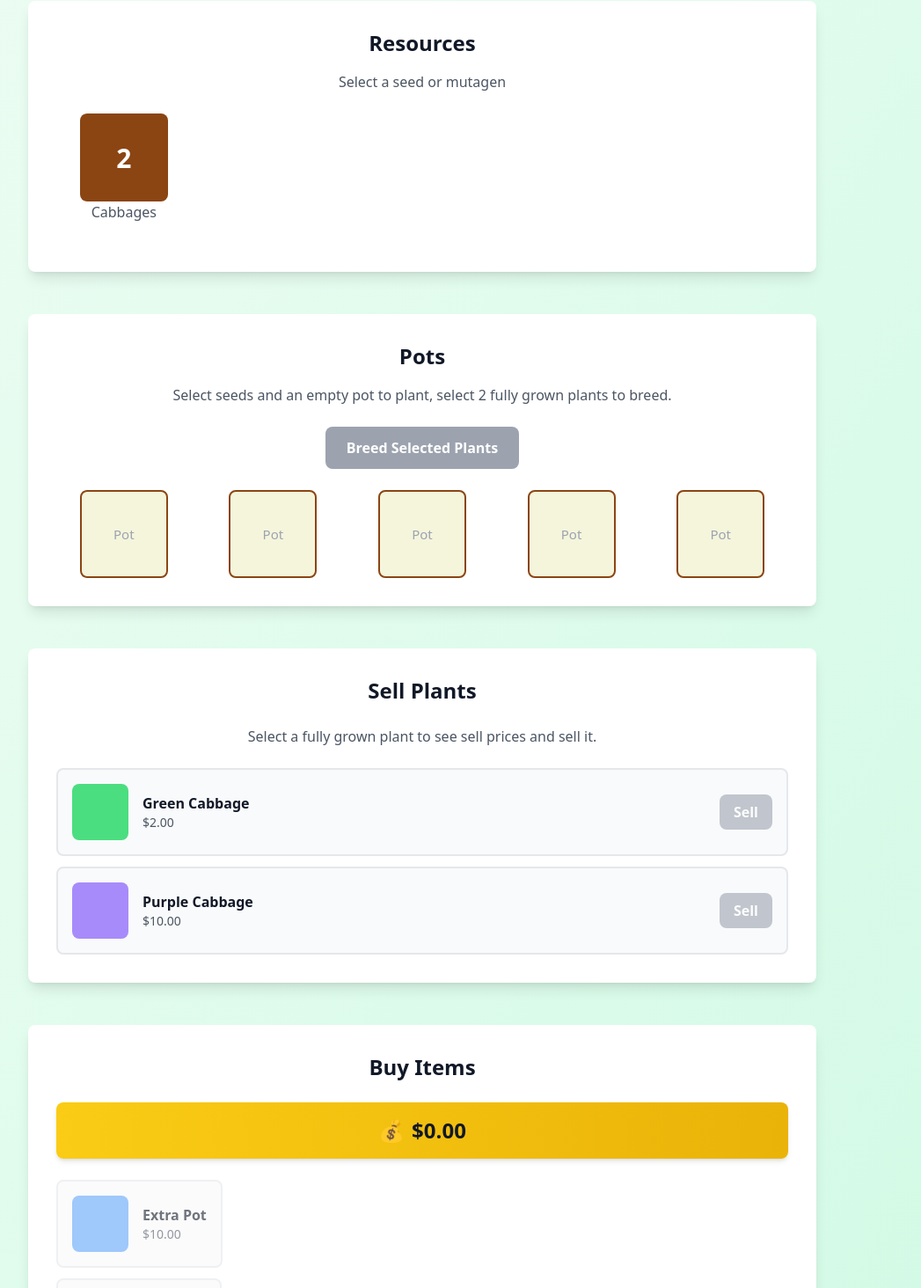
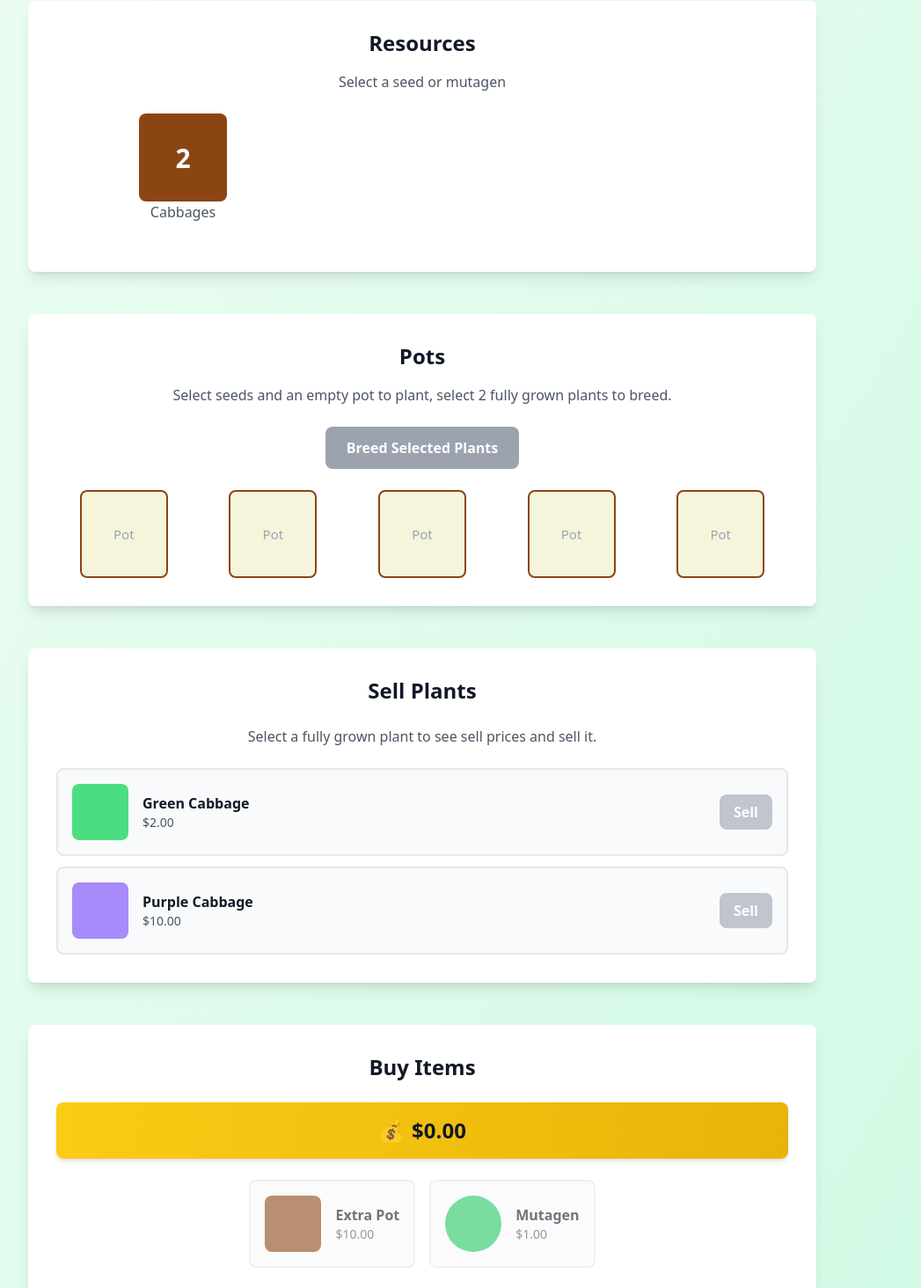
Before and after one commit to BeksOmega/plant-breeding, a Next.js app: page / in a window 1280 px wide. Shown: the part 499-1963 px from the top of the page at 88% size, without its empty margins (160-1207 px from the left). Built offline with nearby package versions, Linux system fonts and the light colour scheme.

Commit message:
fix: cleanup for mutagens

```diff
--- a/app/components/Pot.tsx
+++ b/app/components/Pot.tsx
@@ -8,6 +8,7 @@ interface PotProps {
   onSelect?: (selected: boolean) => void;
   isEmpty?: boolean;
   canSelect?: boolean; // Whether the pot can be selected (for breeding mode with fully grown plants)
+  hasMutagenGlow?: boolean; // Whether the pot has mutagen glow
   children?: ReactNode; // Plant growing in the pot
 }
 
@@ -17,6 +18,7 @@ export default function Pot({
   onSelect,
   isEmpty = true,
   canSelect: canSelectProp,
+  hasMutagenGlow = false,
   children,
 }: PotProps) {
   const [internalSelected, setInternalSelected] = useState(false);
@@ -35,17 +37,20 @@ export default function Pot({
     onSelect?.(newSelected);
   };
 
+  // Get box-shadow for mutagen glow (selection ring uses outline for proper offset support)
+  const getBoxShadow = () => {
+    if (!hasMutagenGlow) return undefined;
+
+    return "0 0 20px rgba(34, 197, 94, 0.8), 0 0 40px rgba(34, 197, 94, 0.6), inset 0 0 20px rgba(34, 197, 94, 0.3)";
+  };
+
   return (
     <button
       onClick={handleClick}
       className={`
         transition-all duration-200 ease-in-out
         relative
-        ${
-          isSelected
-            ? "ring-4 ring-green-500 ring-offset-2 scale-105"
-            : "hover:scale-105"
-        }
+        ${isSelected ? "scale-105" : "hover:scale-105"}
       `}
       style={{
         width: `${size}px`,
@@ -53,6 +58,11 @@ export default function Pot({
         backgroundColor: "#f5f5dc", // Beige/light brown for empty pot
         border: "2px solid #8B4513", // Brown border
         borderRadius: "8px",
+        boxShadow: getBoxShadow(),
+        // Use outline for selection ring (matches Tailwind's ring-4 ring-green-500 ring-offset-2)
+        // Outline works independently from box-shadow, so both can be visible
+        outline: isSelected ? "4px solid rgba(16, 185, 129, 1)" : undefined,
+        outlineOffset: isSelected ? "2px" : undefined,
       }}
       aria-label={isEmpty ? "Empty pot" : "Pot with plant"}
       disabled={!canSelect}
--- a/app/components/Shop.tsx
+++ b/app/components/Shop.tsx
@@ -9,6 +9,7 @@ export interface ShopItemData {
   label: string;
   price: number;
   onPurchase: () => void; // Each item handles its own purchase logic
+  shape: "square" | "circle";
 }
 
 interface ShopProps {
@@ -25,13 +26,14 @@ export default function Shop({ money, items }: ShopProps) {
       <MoneyDisplay amount={money} />
 
       {/* Shop items in rows */}
-      <div className="space-y-3">
+      <div className="flex flex-row gap-4 justify-center">
         {items.map((item) => (
           <ShopItem
             key={item.id}
             color={item.color}
             label={item.label}
             price={item.price}
+            shape={item.shape}
             canAfford={money >= item.price}
             onPurchase={item.onPurchase}
           />
--- a/app/components/ShopItem.tsx
+++ b/app/components/ShopItem.tsx
@@ -6,6 +6,7 @@ interface ShopItemProps {
   price: number;
   onPurchase?: () => void;
   canAfford?: boolean;
+  shape: "square" | "circle";
 }
 
 export default function ShopItem({
@@ -14,6 +15,7 @@ export default function ShopItem({
   price,
   onPurchase,
   canAfford = true,
+  shape = "square",
 }: ShopItemProps) {
   return (
     <button
@@ -30,7 +32,9 @@ export default function ShopItem({
     >
       {/* Colored square (picture) */}
       <div
-        className="w-16 h-16 rounded-lg flex-shrink-0"
+        className={`w-16 h-16 ${
+          shape === "circle" ? "rounded-full" : "rounded-lg"
+        } flex-shrink-0`}
         style={{ backgroundColor: color }}
       />
 
--- a/app/page.tsx
+++ b/app/page.tsx
@@ -14,6 +14,7 @@ import {
   countPurpleCabbages,
   getPhenotypeColor,
   getGenotype,
+  mutate,
 } from "./types/genetics";
 
 interface CabbageData {
@@ -55,8 +56,10 @@ export default function Home() {
     {
       id: "s1",
       genetics: [
-        { chromosome1: [false, false], chromosome2: [false, false] }, // RSRS
-        { chromosome1: [false, true], chromosome2: [true, true] }, // Rsrs
+        { chromosome1: [false, false], chromosome2: [false, false] }, // RR, SS
+        // For testing purposes, you can uncomment this to use the rr, ss genotype
+        // { chromosome1: [true, true], chromosome2: [true, true] }, // rr, ss
+        { chromosome1: [false, true], chromosome2: [true, true] }, // Rr, ss
       ],
     },
   ]);
@@ -65,6 +68,11 @@ export default function Home() {
   // Mutagen stacks state
   const [mutagenStacks, setMutagenStacks] = useState<MutagenStackData[]>([]);
   const [selectedMutagenIds, setSelectedMutagenIds] = useState<string[]>([]);
+
+  // Pots with mutagen glow (Set of pot IDs)
+  const [potsWithMutagenGlow, setPotsWithMutagenGlow] = useState<Set<string>>(
+    new Set()
+  );
 
   // Pots state - start with all empty pots
   const [pots, setPots] = useState<PotData[]>([
@@ -160,6 +168,12 @@ export default function Home() {
       .map((pot) => pot!.plantId!)
       .filter(Boolean);
 
+    // Get pot IDs that had plants culled
+    const potIdsToClearGlow = selectedPotIds.filter((potId) => {
+      const pot = pots.find((p) => p.id === potId);
+      return pot && pot.plantId;
+    });
+
     // Remove plants from pots
     setPots((prev) =>
       prev.map((p) =>
@@ -168,6 +182,13 @@ export default function Home() {
           : p
       )
     );
+
+    // Remove mutagen glow from pots that had plants culled
+    setPotsWithMutagenGlow((prev) => {
+      const updated = new Set(prev);
+      potIdsToClearGlow.forEach((id) => updated.delete(id));
+      return updated;
+    });
 
     // Remove plants from cabbages list
     setCabbages((prev) => prev.filter((c) => !plantIdsToRemove.includes(c.id)));
@@ -211,6 +232,37 @@ export default function Home() {
   const handlePotSelection = (potIds: string[]) => {
     setSelectedPotIds(potIds);
 
+    // If a mutagen is selected and an empty pot is selected, apply glow
+    if (potIds.length > 0 && selectedMutagenIds.length > 0) {
+      const potId = potIds[0];
+      const mutagenId = selectedMutagenIds[0];
+
+      const pot = pots.find((p) => p.id === potId);
+      const mutagenStack = mutagenStacks.find((m) => m.id === mutagenId);
+
+      // Can only apply mutagen to empty pots
+      if (pot && !pot.plantId && mutagenStack && mutagenStack.count > 0) {
+        // Add glow to pot
+        setPotsWithMutagenGlow((prev) => new Set(prev).add(potId));
+
+        // Consume one mutagen
+        setMutagenStacks((prev) => {
+          const updated = prev.map((stack) =>
+            stack.id === mutagenId
+              ? { ...stack, count: stack.count - 1 }
+              : stack
+          );
+          // Remove stacks with 0 count
+          return updated.filter((s) => s.count > 0);
+        });
+
+        // Clear selections
+        setSelectedMutagenIds([]);
+        setSelectedPotIds([]);
+        return;
+      }
+    }
+
     // If a seed is selected and an empty pot is selected, plant immediately
     if (potIds.length > 0 && selectedSeedIds.length > 0) {
       const potId = potIds[0];
@@ -229,7 +281,13 @@ export default function Home() {
         const willHaveRemainingSeeds = seedStack.genetics.length > 1;
 
         // Use the first genetics from the seed stack
-        const newGenetics = seedStack.genetics[0];
+        let newGenetics = seedStack.genetics[0];
+
+        // If pot has mutagen glow, mutate the genetics
+        if (potsWithMutagenGlow.has(potId)) {
+          newGenetics = mutate(newGenetics);
+          // Glow persists until plant is sold/culled
+        }
 
         const now = Date.now();
         const newCabbageId = `c${now}`;
@@ -304,7 +362,7 @@ export default function Home() {
   const shopItems: ShopItemData[] = [
     {
       id: "item4",
-      color: "#60a5fa",
+      color: "#8B4513",
       label: "Extra Pot",
       price: 10,
       onPurchase: () => {
@@ -312,6 +370,7 @@ export default function Home() {
         setMoney((prev) => prev - 10);
         setPots((prev) => [...prev, { id: `p${Date.now()}` }]);
       },
+      shape: "square",
     },
     {
       id: "mutagen",
@@ -341,6 +400,7 @@ export default function Home() {
           );
         });
       },
+      shape: "circle",
     },
   ];
 
@@ -396,6 +456,11 @@ export default function Home() {
       .map(({ pot }) => pot.plantId!)
       .filter(Boolean);
 
+    // Get pot IDs that had plants removed
+    const potIdsToClearGlow = pots
+      .filter((p) => plantIdsToRemove.includes(p.plantId || ""))
+      .map((p) => p.id);
+
     // Remove plants from pots
     setPots((prev) =>
       prev.map((p) =>
@@ -404,6 +469,13 @@ export default function Home() {
           : p
       )
     );
+
+    // Remove mutagen glow from pots that had plants sold
+    setPotsWithMutagenGlow((prev) => {
+      const updated = new Set(prev);
+      potIdsToClearGlow.forEach((id) => updated.delete(id));
+      return updated;
+    });
 
     // Remove plants from cabbages list
     setCabbages((prev) => prev.filter((c) => !plantIdsToRemove.includes(c.id)));
@@ -500,6 +572,7 @@ export default function Home() {
             <h2 className="text-2xl font-bold text-gray-900 mb-4">Resources</h2>
             <p className="text-gray-600 mb-6">Select a seed or mutagen</p>
 
+            <div className="flex flex-row gap-4 justify-center">
               {/* Seeds */}
               <PlantCollection
                 items={seedStacks}
@@ -537,6 +610,7 @@ export default function Home() {
                   </div>
                 )}
               />
+            </div>
           </div>
 
           {/* Pots Section */}
@@ -579,9 +653,14 @@ export default function Home() {
                   ? fullyGrownCabbageIds.has(plant.id)
                   : false;
                 // If seeds are selected, only empty pots can be selected (for planting)
+                // If mutagens are selected, only empty pots can be selected (for applying glow)
                 // Otherwise, any pot can be selected (for breeding or culling)
                 const canSelect =
-                  selectedSeedIds.length > 0 ? isEmpty : isEmpty || !!plant;
+                  selectedSeedIds.length > 0 || selectedMutagenIds.length > 0
+                    ? isEmpty
+                    : isEmpty || !!plant;
+
+                const hasGlow = potsWithMutagenGlow.has(pot.id);
 
                 return (
                   <div className="flex flex-col items-center">
@@ -591,6 +670,7 @@ export default function Home() {
                       onSelect={canSelect ? onSelect : undefined}
                       isEmpty={isEmpty}
                       canSelect={canSelect}
+                      hasMutagenGlow={hasGlow}
                     >
                       {plant && (
                         <Cabbage
--- a/app/types/genetics.ts
+++ b/app/types/genetics.ts
@@ -71,3 +71,25 @@ export function countPurpleCabbages(
       cabbage.genetics.chromosome1[0] && cabbage.genetics.chromosome2[0]
   ).length;
 }
+
+// Mutate a plant's genetics by randomly flipping one boolean value
+export function mutate(genetics: PlantGenetics): PlantGenetics {
+  // Create a deep copy
+  const mutated: PlantGenetics = {
+    chromosome1: [...genetics.chromosome1],
+    chromosome2: [...genetics.chromosome2],
+  };
+
+  // Randomly select which chromosome and which trait to flip
+  const chromosomeIndex = Math.random() < 0.5 ? 0 : 1;
+  const traitIndex = Math.random() < 0.5 ? 0 : 1;
+
+  // Flip the selected boolean
+  if (chromosomeIndex === 0) {
+    mutated.chromosome1[traitIndex] = !mutated.chromosome1[traitIndex];
+  } else {
+    mutated.chromosome2[traitIndex] = !mutated.chromosome2[traitIndex];
+  }
+
+  return mutated;
+}
```
Lines whose indentation alone changed are shown as unchanged.
